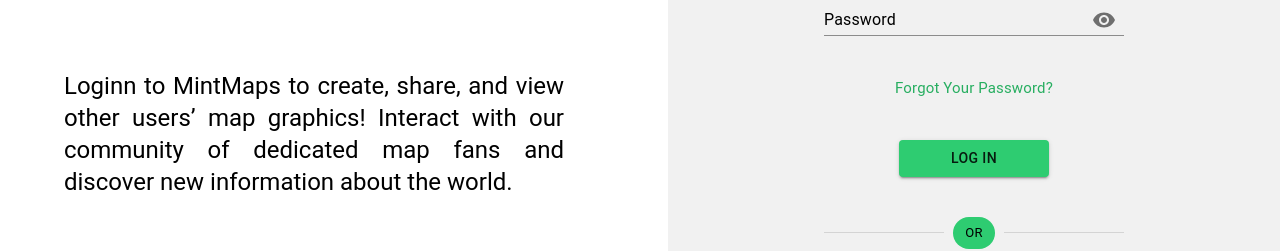
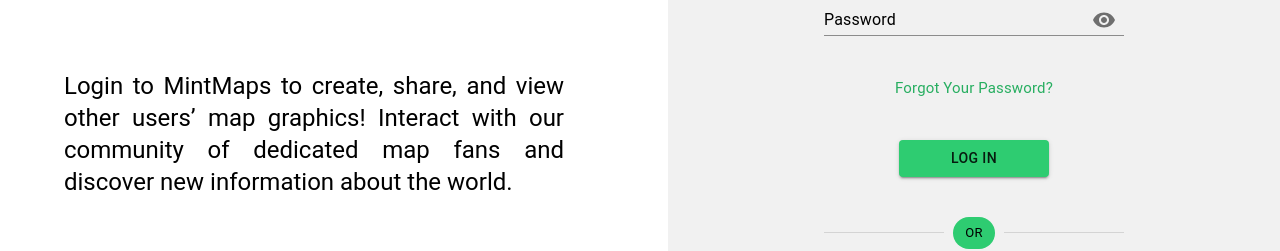
Before and after one commit to CSE-416-Team-Green/mintmaps, a Next.js app: page /login in a window 1280 px wide. Shown: the part 324-575 px from the top of the page. Built offline with nearby package versions, Linux system fonts and the light colour scheme.

Commit message:
fix: fixed typo in login

```diff
--- a/pages/login.tsx
+++ b/pages/login.tsx
@@ -63,7 +63,7 @@ export default function Login() {
                                             textAlign={"justify"}
                                         >
                                             {" "}
-                                            Loginn to MintMaps to create, share,
+                                            Login to MintMaps to create, share,
                                             and view other users’ map graphics!
                                             Interact with our community of
                                             dedicated map fans and discover new
```
